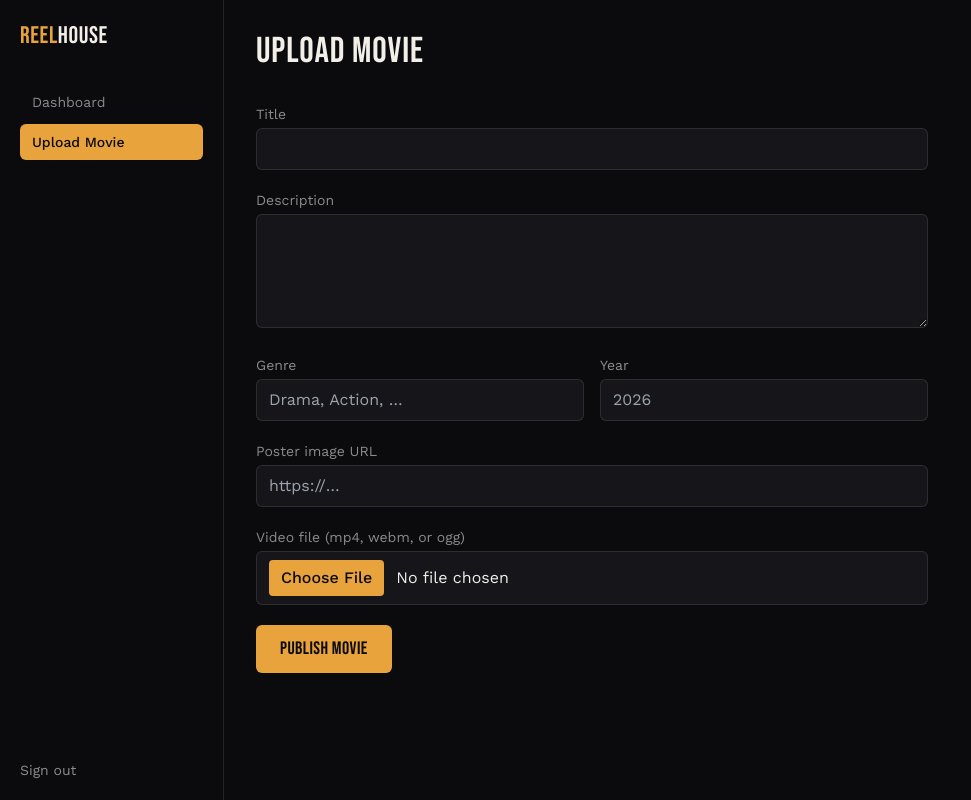
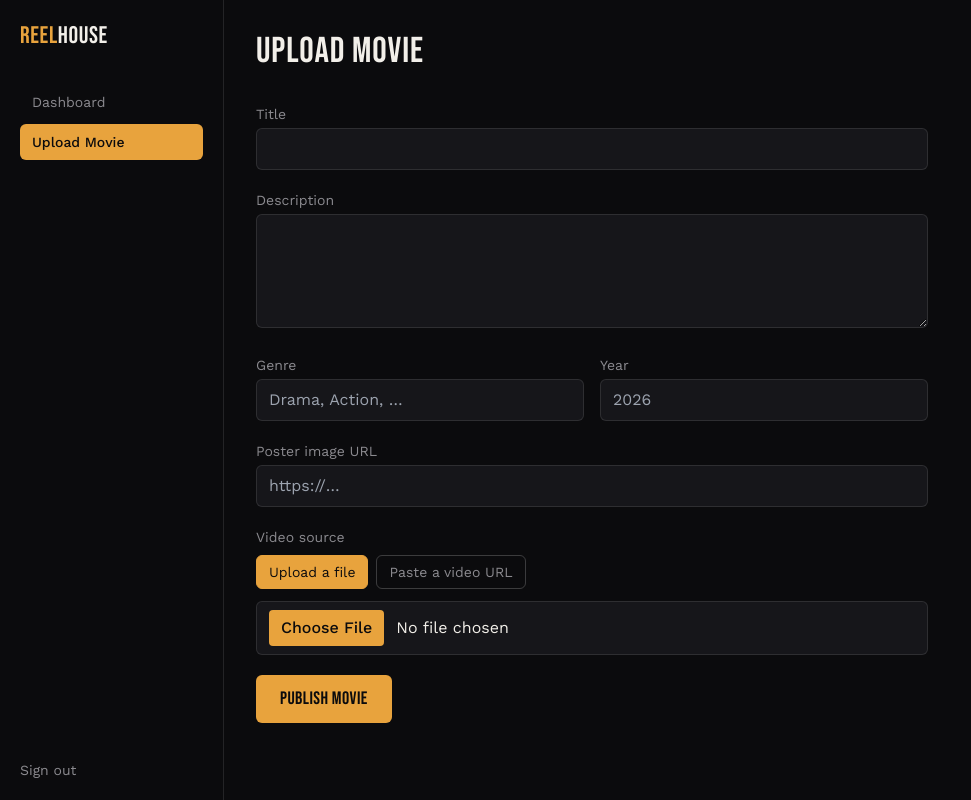
Before and after one commit to umesh123544/Movie-Streaming-, a Next.js app: page /admin/upload in a window 1280 px wide. Shown: the whole page, without its empty margins (0-971 px from the left). Built offline with nearby package versions, Linux system fonts and the light colour scheme.

Commit message:
Add 'paste a video URL' option as an alternative to uploading a file

```diff
--- a/app/admin/upload/page.js
+++ b/app/admin/upload/page.js
@@ -14,6 +14,8 @@ export default function UploadMoviePage() {
     posterUrl: '',
   });
   const [videoFile, setVideoFile] = useState(null);
+  const [videoUrlInput, setVideoUrlInput] = useState('');
+  const [videoMode, setVideoMode] = useState('upload'); // 'upload' | 'url'
   const [progress, setProgress] = useState(0);
   const [status, setStatus] = useState(''); // '', 'uploading', 'saving', 'done', 'error'
   const [errorMsg, setErrorMsg] = useState('');
@@ -26,13 +28,26 @@ export default function UploadMoviePage() {
     e.preventDefault();
     setErrorMsg('');
 
-    if (!videoFile) {
+    if (videoMode === 'upload' && !videoFile) {
       setErrorMsg('Please choose a video file.');
+      return;
+    }
+    if (videoMode === 'url' && !videoUrlInput.trim()) {
+      setErrorMsg('Please paste a video URL.');
       return;
     }
 
     try {
-      // 1. Upload the video file directly from the browser to Vercel Blob
+      let finalVideoUrl;
+
+      if (videoMode === 'url') {
+        // Video is already hosted elsewhere (Google Drive direct link,
+        // another CDN, etc.) — skip our own upload flow entirely and
+        // just point the player at it. /api/stream still proxies through
+        // this URL server-side, so it's never exposed to visitors directly.
+        finalVideoUrl = videoUrlInput.trim();
+      } else {
+        // Upload the video file directly from the browser to Vercel Blob
         // storage (not through our own API — serverless functions cap
         // request bodies far below typical movie file sizes). Use a random
         // filename rather than the original one, so nothing about the
@@ -56,8 +71,10 @@ export default function UploadMoviePage() {
           )
         );
         const blob = await Promise.race([uploadPromise, timeoutPromise]);
+        finalVideoUrl = blob.url;
+      }
 
-      // 2. Create the movie metadata entry, pointing at the stored Blob URL
+      // Create the movie metadata entry, pointing at the video URL
       setStatus('saving');
       const res = await fetch('/api/movies', {
         method: 'POST',
@@ -65,7 +82,7 @@ export default function UploadMoviePage() {
         body: JSON.stringify({
           ...form,
           year: form.year ? Number(form.year) : undefined,
-          videoUrl: blob.url,
+          videoUrl: finalVideoUrl,
         }),
       });
 
@@ -137,15 +154,54 @@ export default function UploadMoviePage() {
           />
         </Field>
 
-        <Field label="Video file (mp4, webm, or ogg)">
+        <div>
+          <span className="block text-sm text-muted mb-2">Video source</span>
+          <div className="flex gap-2 mb-3">
+            <button
+              type="button"
+              onClick={() => setVideoMode('upload')}
+              className={`text-sm px-3 py-1.5 rounded-md border ${
+                videoMode === 'upload'
+                  ? 'bg-marquee text-void border-marquee'
+                  : 'border-white/20 text-muted'
+              }`}
+            >
+              Upload a file
+            </button>
+            <button
+              type="button"
+              onClick={() => setVideoMode('url')}
+              className={`text-sm px-3 py-1.5 rounded-md border ${
+                videoMode === 'url'
+                  ? 'bg-marquee text-void border-marquee'
+                  : 'border-white/20 text-muted'
+              }`}
+            >
+              Paste a video URL
+            </button>
+          </div>
+
+          {videoMode === 'upload' ? (
             <input
               type="file"
               accept="video/*"
-            required
               onChange={(e) => setVideoFile(e.target.files?.[0] || null)}
               className="input file:mr-3 file:py-1.5 file:px-3 file:rounded file:border-0 file:bg-marquee file:text-void file:font-medium"
             />
-        </Field>
+          ) : (
+            <div>
+              <input
+                value={videoUrlInput}
+                onChange={(e) => setVideoUrlInput(e.target.value)}
+                className="input"
+                placeholder="https://…/movie.mp4"
+              />
+              <p className="text-xs text-muted mt-1">
+                A direct link to an already-hosted video file (mp4/webm/ogg) — skips uploading here entirely.
+              </p>
+            </div>
+          )}
+        </div>
 
         {status === 'uploading' && (
           <div>
```
Lines whose indentation alone changed are shown as unchanged.
